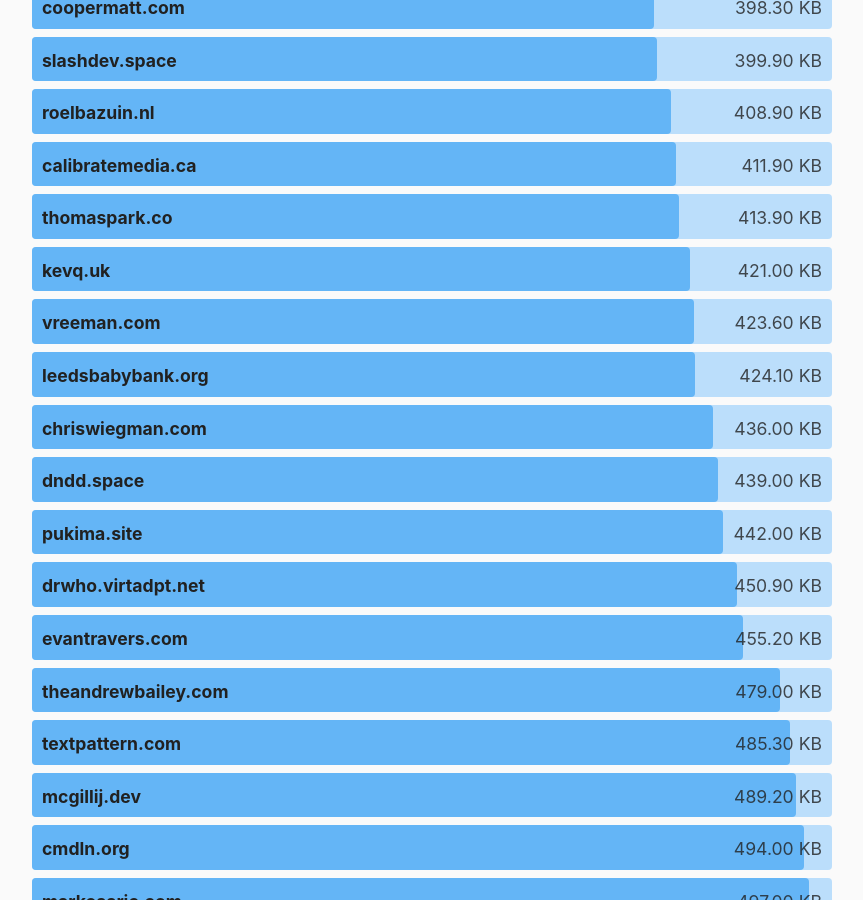
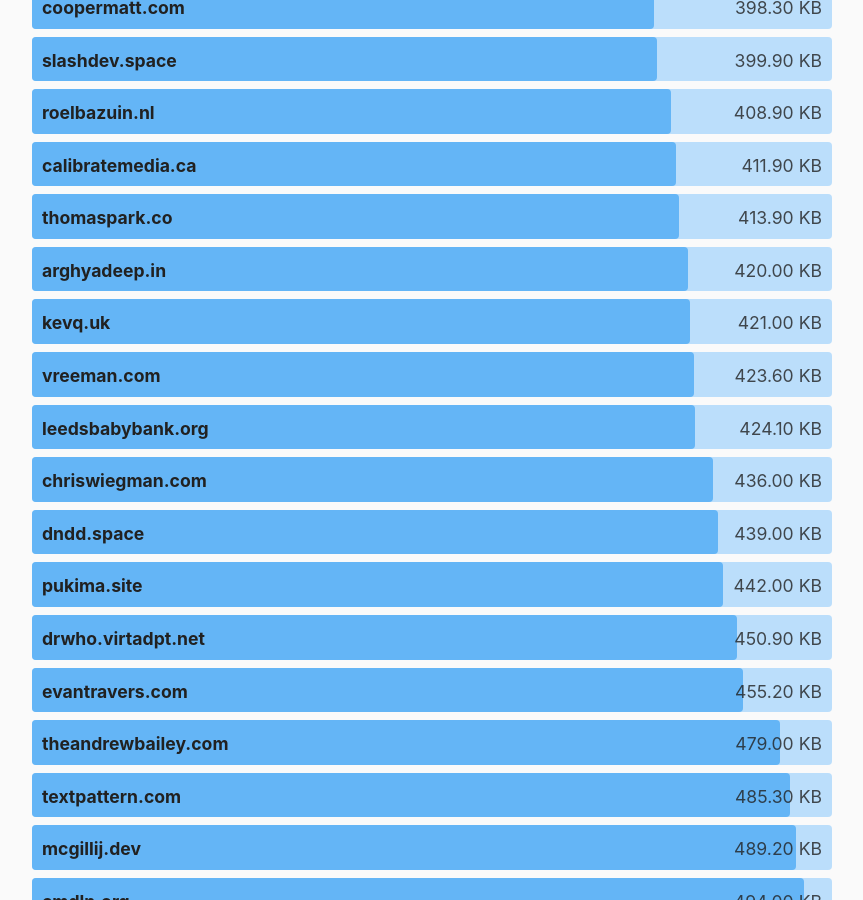
Before and after one commit to kevquirk/512kb.club, a Jekyll site: the page built from index.md, in a window 1280 px wide and 900 px high, scrolled down 15484 px. Shown: the whole window, without its empty margins (208-1071 px from the left). Built offline with Jekyll 4.4.1, drawn with Linux system fonts in a browser that asks for light colours.

Commit message:
Added arghyadeep.in

```diff
--- a/_data/sites.yml
+++ b/_data/sites.yml
@@ -92,6 +92,11 @@
   url: https://appbeat.io/
   size: 253.7
   last_checked: 2021-05-17
+
+- domain: arghyadeep.in
+  url: https://arghyadeep.in/
+  size: 420
+  last_checked: 2021-08-09
 
 - domain: artemislena.eu
   url: https://artemislena.eu/
```
